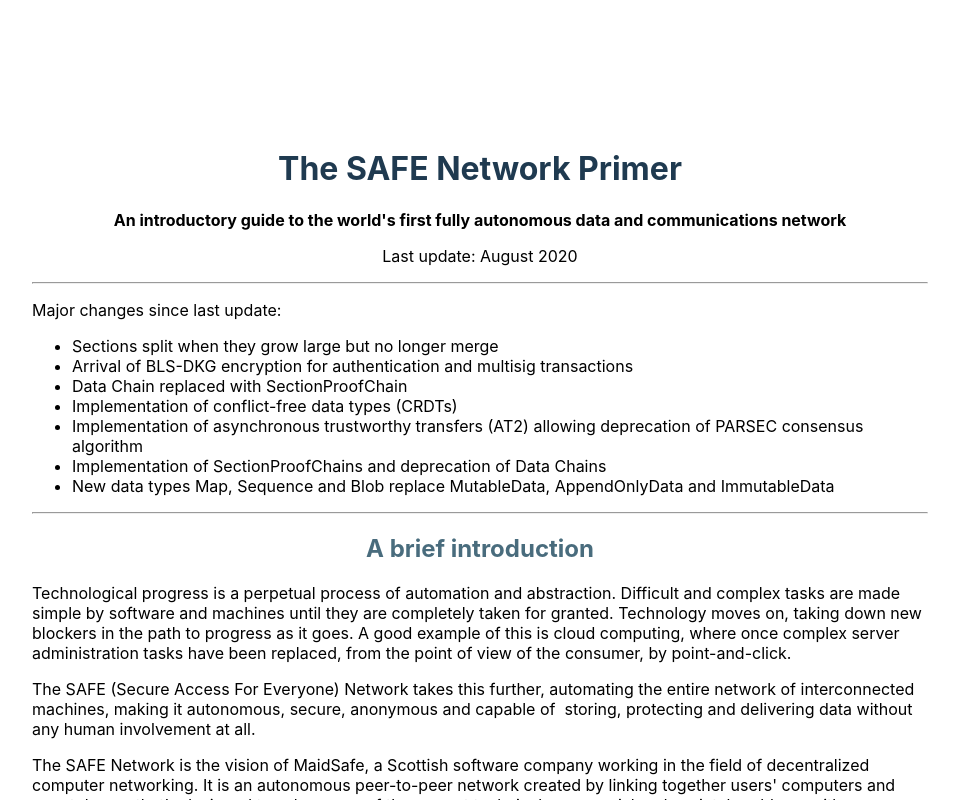
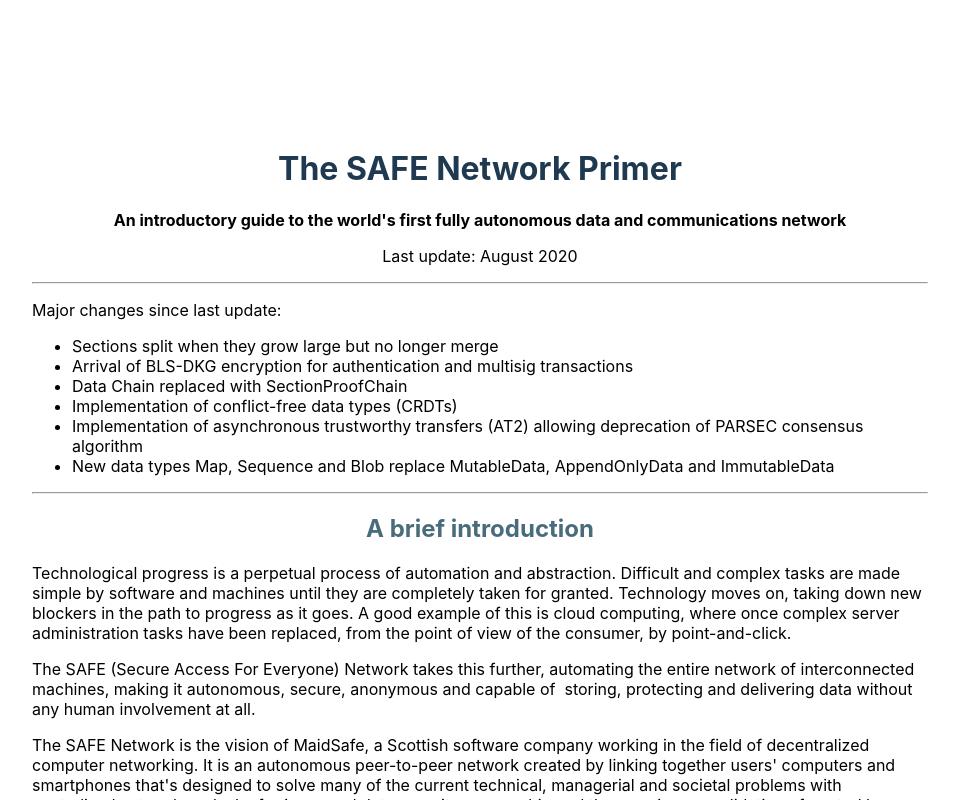
Before and after one commit to safenetwork/primer.safenetwork.org, a React (Create React App) app: page / in a window 1280 px wide. Shown: the top 800 px of the page, without its empty margins (160-1119 px from the left). Built offline with nearby package versions, Linux system fonts and the light colour scheme; the HTML template or start-up script is replaced by a standard one.

Commit message:
Update Header.js
Delete duplicate in change log

```diff
--- a/src/Header.js
+++ b/src/Header.js
@@ -16,7 +16,6 @@ const component = (prop) => (
                     <li>Data Chain replaced with SectionProofChain</li>
                 <li>Implementation of conflict-free data types (CRDTs)</li>
                 <li>Implementation of asynchronous trustworthy transfers (AT2) allowing deprecation of PARSEC consensus algorithm </li>
-                    <li>Implementation of SectionProofChains and deprecation of Data Chains </li>
                     <li>New data types Map, Sequence and Blob replace MutableData, AppendOnlyData and ImmutableData</li>
 
             </ul>
```
